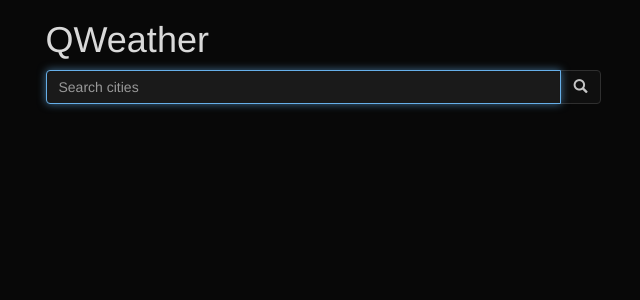
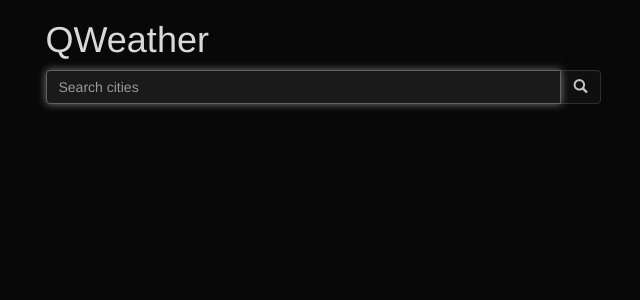
Before and after one commit to StasDeep/Django-Weather, a Django app: page / in a window 1280 px wide, with the restyled element focused. Shown: the top 300 px of the page, without its empty margins (317-957 px from the left). Run offline with Django 3.2, Linux system fonts and the light colour scheme; some libraries are stand-ins or nearby versions.

Commit message:
Add glow to search input

```diff
--- a/weather/static/weather/css/base.css
+++ b/weather/static/weather/css/base.css
@@ -31,6 +31,11 @@ input.form-control {
     color: #c5c5c5;
 }
 
+input.form-control:focus {
+    border-color: #626262;
+    box-shadow: inset 0 1px 1px rgba(0,0,0,.075), 0 0 8px rgba(197, 197, 197, 0.6);
+}
+
 .input-group-btn button {
     background-color: #0f0f0f;
     border: #2f2f2f solid 1px;
```
